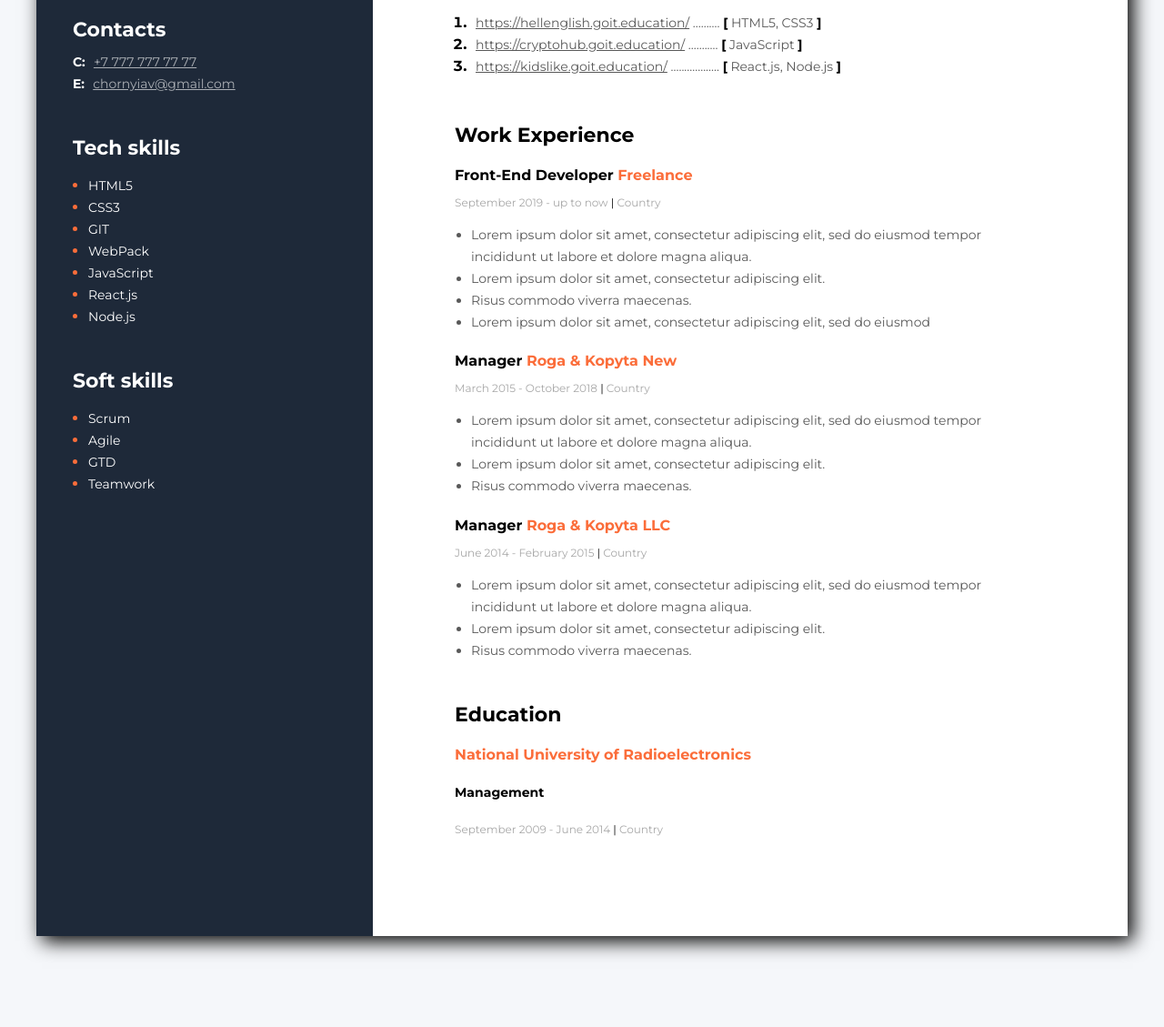
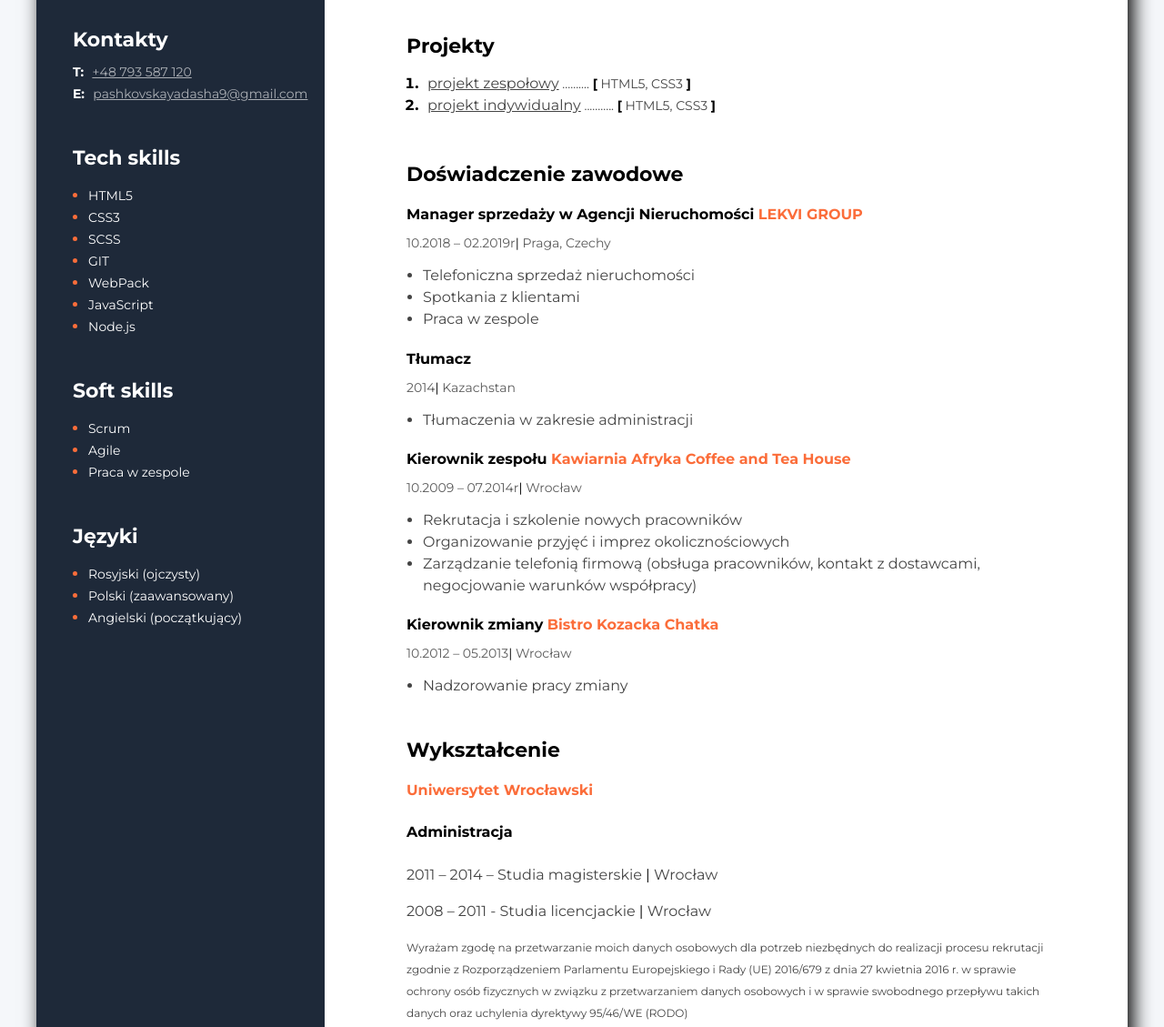
Before and after one commit to DashaPash/CV-Pashkovskaya, a plain HTML site: page index.html in a window 1280 px wide. Shown: the part 469-1598 px from the top of the page at 91% size. Before the commit the page ends 1538 px from the top, so only its background shows below. Drawn offline with Linux system fonts and the light colour scheme.

Commit message:
CV DARIA

```diff
--- a/css/style.css
+++ b/css/style.css
@@ -1,5 +1,16 @@
+:root {
+  --bckg-color: #f5f7fa;
+  --white-color: #ffff;
+  --black-color: #000000;
+  --main-text-color: #444444;
+  --secondary-text-color: #5b5b5b;
+  --accent-color: #fb6d3a;
+  --sidebar-color: #1e2939;
+  --contact-color: #abafb5;
+}
+
 body {
-  background-color: #f5f7fa;
+  background-color: var(--bckg-color);
   font-family: "Montserrat", sans-serif;
 }
 
@@ -7,7 +18,7 @@ body {
   display: flex;
   flex-direction: row-reverse;
   width: 1200px;
-  background-color: #ffff;
+  background-color: var(--white-color);
   margin: 40px auto;
   box-shadow: 6px 6px 20px;
 }
@@ -23,7 +34,7 @@ body {
   font-weight: bold;
   font-size: 22px;
   line-height: 27px;
-  color: #000000;
+  color: var(--black-color);
   margin-bottom: 10px;
 }
 
@@ -38,7 +49,7 @@ body {
   font-weight: bold;
   font-size: 14px;
   line-height: 17px;
-  color: #000;
+  color: var(--black-color);
   margin-bottom: 20px;
 }
 
@@ -47,16 +58,16 @@ body {
   font-weight: bold;
   font-size: 45px;
   line-height: 55px;
-  color: #000;
+  color: var(--black-color);
   margin-bottom: 25px;
 }
 
 .about-me-discription {
   font-style: normal;
   font-weight: normal;
-  font-size: 14px;
+  font-size: 16px;
   line-height: 24px;
-  color: #595959;
+  color: var(--main-text-color);
   width: 400px;
 }
 
@@ -71,23 +82,23 @@ body {
 }
 
 .my-projects-item {
-  color: #000;
+  color: var(--black-color);
   font-weight: bold;
 }
 
 .my-projects-link {
   font-style: normal;
   font-weight: normal;
-  font-size: 14px;
+  font-size: 16px;
   line-height: 24px;
-  color: #595959;
+  color: var(--main-text-color);
 }
 .my-projects-text {
   font-style: normal;
   font-weight: normal;
   font-size: 14px;
   line-height: 24px;
-  color: #595959;
+  color: var(--main-text-color);
   margin-left: 5px;
 }
 
@@ -96,13 +107,13 @@ body {
   font-weight: bold;
   font-size: 14px;
   line-height: 24px;
-  color: #000;
+  color: var(--black-color);
 }
 
 /* My work experience */
 
 .my-work-experience-company {
-  color: #fb6d3a;
+  color: var(--accent-color);
 }
 
 .my-work-experience-position {
@@ -110,21 +121,21 @@ body {
   font-weight: bold;
   font-size: 16px;
   line-height: 20px;
-  color: #000000;
+  color: var(--black-color);
   margin-bottom: 10px;
 }
 
 .my-work-experience-period {
   font-style: normal;
   font-weight: normal;
-  font-size: 12px;
+  font-size: 14px;
   line-height: 15px;
-  color: #a8a8a8;
+  color: var(--secondary-text-color);
   margin-bottom: 10px;
 }
 
 .my-work-experience-divider {
-  color: #000000;
+  color: var(--black-color);
 }
 
 .my-work-experience-duties {
@@ -134,9 +145,9 @@ body {
 .my-work-experience-duty {
   font-style: normal;
   font-weight: normal;
-  font-size: 14px;
+  font-size: 16px;
   line-height: 24px;
-  color: #595959;
+  color: var(--main-text-color);
 }
 
 .my-work {
@@ -153,15 +164,23 @@ body {
   font-weight: bold;
   font-size: 16px;
   line-height: 20px;
-  color: #fb6d3a;
+  color:var(--accent-color);
 }
 
 .my-faculty {
   font-style: normal;
   font-weight: bold;
-  font-size: 14px;
+  font-size: 16px;
   line-height: 17px;
-  color: #000000;
+  color: var(--black-color);
+}
+
+.agreement {
+  font-style: normal;
+  font-weight: normal;
+  font-size: 12px;
+  line-height: 24px;
+  color: var(--main-text-color);
 }
 
 /* sidebar section */
@@ -181,7 +200,7 @@ body {
   font-weight: bold;
   font-size: 22px;
   line-height: 27px;
-  color: white;
+  color: var(--white-color);
   margin-bottom: 10px;
 }
 
@@ -191,11 +210,11 @@ body {
   font-weight: bold;
   font-size: 14px;
   line-height: 24px;
-  color: white;
+  color: var(--white-color);
   margin-right: 5px;
 }
 .contacts-section-link {
-  color: #abafb5;
+  color: var(--contact-color);
   font-style: normal;
   font-weight: normal;
   font-size: 14px;
@@ -215,7 +234,7 @@ body {
 
 .tech-skills-item,
 .soft-skills-item {
-  color: #fb6d3a;
+  color: var(--accent-color);
 }
 
 .skills-item-text {
@@ -223,5 +242,5 @@ body {
   font-weight: normal;
   font-size: 14px;
   line-height: 24px;
-  color: white;
+  color: var(--white-color);
 }
--- a/index.html
+++ b/index.html
@@ -16,109 +16,109 @@
         <div class="main-content-section">
             <!--About me section-->
             <div class="about-me-section">
-
-            <h2 class="about-me-profession">Front-End Developer</h2>
             <h1 class="my-name">Darya Pashkovskaya</h1>
 
-            <p class="about-me-discription">Lorem ipsum dolor sit amet, consectetur adipiscing elit, sed do eiusmod tempor incididunt ut labore et dolore magna
-            aliqua. Quis ipsum suspendisse ultrices gravida. Risus commodo viverra maecenas accumsan lacus vel facilisis.</p>
+            <p class="about-me-discription">Jakiś czas temu postanowiłam zmienić zawód. Zainteresowała mnie branża IT.
+                Jestem teraz na etapie opanowania JavaScript. Znam już HTML i CSS, potrafię posługiwać się GITem.
+                Jestem osobą otwartą na wyzwania, dążącą do zdobycia pierwszego doświadczenia w nowej branży.
+                Potrafię pracowac pod presją czasu oraz nie boję się wyzwań. Szukam możliwości rozwoju jako specjalista Frontend Developer.
+            </p>
             </div>
-
             <!--My projects-->
             <div class="my-projects-section">
-                <h3 class="main-content-title">Projects</h3>
+                <h3 class="main-content-title">Projekty</h3>
                 <ol class="my-projects-list">
                     <li class="my-projects-item">
                         <span class="my-projects-text">
-                            <a href="https://hellenglish.goit.education/" class="my-projects-link">https://hellenglish.goit.education/</a>
+                            <a href="https://falconoff.github.io/hell-eng/" class="my-projects-link">projekt zespołowy</a>
                             ..........
                             <span class="my-projects-bracket">[</span> HTML5, CSS3 <span class="my-projects-bracket">]</span>
                         </span>
                     </li>
                     <li class="my-projects-item">
                     <span class="my-projects-text">
-                            <a href="https://cryptohub.goit.education/" class="my-projects-link">https://cryptohub.goit.education/</a>
+                            <a href="https://dashapash.github.io/goit-markup-hw-08/" class="my-projects-link">projekt indywidualny</a>
                             ...........
-                            <span class="my-projects-bracket">[</span> JavaScript <span class="my-projects-bracket">]</span>
+                            <span class="my-projects-bracket">[</span> HTML5, CSS3 <span class="my-projects-bracket">]</span>
                     </span>
                     </li>
-                    <li class="my-projects-item">
-                    <span class="my-projects-text">
-                            <a href="https://kidslike.goit.education/" class="my-projects-link">https://kidslike.goit.education/</a>
-                            ..................
-                            <span class="my-projects-bracket">[</span> React.js, Node.js <span class="my-projects-bracket">]</span>
-                        </li>
-                    </span>
                 </ol>
             </div>
             <!--My work experience-->
             <div class="my-work-experience">
-                <h3 class="main-content-title">Work Experience</h3>
+                <h3 class="main-content-title">Doświadczenie zawodowe</h3>
 
-                    <!--Comapny tree-->
-                    <div class="my-work">
-                        <h4 class="my-work-experience-position">Front-End Developer <span class="my-work-experience-company">Freelance</span></h4>
-                        <p class="my-work-experience-period">September 2019 - up to now <span class="my-work-experience-divider">|</span> Country</p>
-                        <ul class="my-work-experience-duties">
-                            <li class="my-work-experience-duty">Lorem ipsum dolor sit amet, consectetur adipiscing elit, sed do eiusmod tempor incididunt ut labore et
-                                dolore magna
-                                aliqua.</li>
-                            <li class="my-work-experience-duty">Lorem ipsum dolor sit amet, consectetur adipiscing elit.</li>
-                            <li class="my-work-experience-duty">Risus commodo viverra maecenas.</li>
-                            <li class="my-work-experience-duty">Lorem ipsum dolor sit amet, consectetur adipiscing elit, sed do eiusmod</li>
-                        </ul>
-                    </div>
+                    <!--Comapny for-->
+                <div class="my-work">
+                    <h4 class="my-work-experience-position">Manager sprzedaży w Agencji Nieruchomości <span class="my-work-experience-company">LEKVI GROUP</span></h4>
+                    <p class="my-work-experience-period">10.2018 – 02.2019r<span class="my-work-experience-divider">|</span> Praga, Czechy</p>
+                    <ul class="my-work-experience-duties">
+                        <li class="my-work-experience-duty">Telefoniczna sprzedaż nieruchomości</li>
+                        <li class="my-work-experience-duty">Spotkania z klientami</li>
+                        <li class="my-work-experience-duty">Praca w zespole</li>
+                    </ul>
+                </div>
+
+                <!--Comapny tree-->
+                <div>
+                    <h4 class="my-work-experience-position">Tłumacz <span class="my-work-experience-company"></span> </h4>
+                    <p class="my-work-experience-period">2014<span class="my-work-experience-divider">|</span> Kazachstan</p>
+                    <ul class="my-work-experience-duties">
+                        <li class="my-work-experience-duty">Tłumaczenia w zakresie administracji</li>
+                    </ul>
+                </div>
 
                 <!--Comapny twoo-->
                 <div>
-                    <h4 class="my-work-experience-position">Manager <span class="my-work-experience-company">Roga & Kopyta New</span> </h4>
-                    <p class="my-work-experience-period">March 2015 - October 2018 <span class="my-work-experience-divider">|</span> Country</p>
+                    <h4 class="my-work-experience-position">Kierownik zespołu <span class="my-work-experience-company">Kawiarnia Afryka Coffee and Tea House</span> </h4>
+                    <p class="my-work-experience-period">10.2009 – 07.2014r<span class="my-work-experience-divider">|</span> Wrocław</p>
                     <ul class="my-work-experience-duties">
-                        <li class="my-work-experience-duty">Lorem ipsum dolor sit amet, consectetur adipiscing elit, sed do eiusmod tempor incididunt ut labore et
-                            dolore magna
-                            aliqua.</li>
-                        <li class="my-work-experience-duty">Lorem ipsum dolor sit amet, consectetur adipiscing elit.</li>
-                        <li class="my-work-experience-duty">Risus commodo viverra maecenas.</li>
+                        <li class="my-work-experience-duty">Rekrutacja i szkolenie nowych pracowników</li>
+                        <li class="my-work-experience-duty">Organizowanie przyjęć i imprez okolicznościowych</li>
+                        <li class="my-work-experience-duty">Zarządzanie telefonią firmową
+                            (obsługa pracowników, kontakt z dostawcami, negocjowanie warunków współpracy)</li>
                     </ul>
                 </div>
 
                 <!--Comapny one-->
                 <div>
-                    <h4 class="my-work-experience-position">Manager <span class="my-work-experience-company">Roga & Kopyta LLC</span> </h4>
-                    <p class="my-work-experience-period">June 2014 - February 2015 <span class="my-work-experience-divider">|</span> Country</p>
+                    <h4 class="my-work-experience-position">Kierownik zmiany <span class="my-work-experience-company">Bistro Kozacka Chatka</span> </h4>
+                    <p class="my-work-experience-period">10.2012 – 05.2013<span class="my-work-experience-divider">|</span> Wrocław</p>
                     <ul class="my-work-experience-duties">
-                        <li class="my-work-experience-duty">Lorem ipsum dolor sit amet, consectetur adipiscing elit, sed do eiusmod tempor incididunt ut labore et
-                            dolore magna
-                            aliqua.</li>
-                        <li class="my-work-experience-duty">Lorem ipsum dolor sit amet, consectetur adipiscing elit.</li>
-                        <li class="my-work-experience-duty">Risus commodo viverra maecenas.</li>
+                        <li class="my-work-experience-duty">Nadzorowanie pracy zmiany</li>
                     </ul>
                 </div>
             </div>
 
             <div class="my-education">
-                <h3 class="main-content-title">Education</h3>
-                <h4 class="my-education-place">National University of Radioelectronics</h4>
-                <h5 class="my-faculty">Management</h5>
-                <p class="my-work-experience-period">September 2009 - June 2014 <span class="my-work-experience-divider">|</span> Country</p>
+                <h3 class="main-content-title">Wykształcenie</h3>
+                <h4 class="my-education-place">Uniwersytet Wrocławski</h4>
+                <h5 class="my-faculty">Administracja</h5>
+                <p class="my-work-experience-duty">2011 – 2014 – Studia magisterskie <span class="my-work-experience-divider">|</span> Wrocław</p>
+                <p class="my-work-experience-duty">2008 – 2011 - Studia licencjackie <span class="my-work-experience-divider">|</span> Wrocław</p>
             </div>
+
+            <p class="agreement">Wyrażam zgodę na przetwarzanie moich danych osobowych dla potrzeb niezbędnych do realizacji
+                 procesu rekrutacji zgodnie z Rozporządzeniem Parlamentu Europejskiego i Rady (UE) 2016/679 z dnia 27 kwietnia 2016 r.
+                 w sprawie ochrony osób fizycznych w związku z przetwarzaniem danych osobowych i w sprawie swobodnego przepływu takich danych
+                oraz uchylenia dyrektywy 95/46/WE (RODO)</p>
         </div>
 
         <!--Sidebar section-->
         <aside class="sidebar-section">
-            <img src="img/photo.jpg" alt="my photo">
+            <img src="img/dasha.jpg" alt="my photo">
 
         <!--Contacts section-->
         <div class="contacts-section">
-            <h3 class="sidebar-title">Contacts</h3>
+            <h3 class="sidebar-title">Kontakty</h3>
             <div>
-               <span class="contacts-section-type">C:</span>
-               <a class="contacts-section-link" href="tel:+77777777777">+7 777 777 77 77</a>
+               <span class="contacts-section-type">T:</span>
+               <a class="contacts-section-link" href="tel:+48793587120">+48 793 587 120</a>
             </div>
 
             <div>
                <span class="contacts-section-type">E:</span>
-               <a class="contacts-section-link" href="mailto:chornyiav@gmail.com">chornyiav@gmail.com</a>
+               <a class="contacts-section-link" href="mailto:pashkovskayadasha9@gmail.com">pashkovskayadasha9@gmail.com</a>
             </div>
 
             <!--Tech skills section-->
@@ -127,10 +127,10 @@
                     <ul class="tech-skills-list">
                         <li class="tech-skills-item"> <span class="skills-item-text">HTML5</span> </li>
                         <li class="tech-skills-item"> <span class="skills-item-text">CSS3</span> </li>
+                        <li class="tech-skills-item"> <span class="skills-item-text">SCSS</span> </li>
                         <li class="tech-skills-item"> <span class="skills-item-text">GIT</span> </li>
                         <li class="tech-skills-item"> <span class="skills-item-text">WebPack</span> </li>
                         <li class="tech-skills-item"> <span class="skills-item-text">JavaScript</span> </li>
-                        <li class="tech-skills-item"> <span class="skills-item-text">React.js</span> </li>
                         <li class="tech-skills-item"> <span class="skills-item-text">Node.js</span> </li>
                     </ul>
             </div>
@@ -140,12 +140,19 @@
                 <ul class="soft-skills-list">
                     <li class="soft-skills-item"> <span class="skills-item-text">Scrum</span> </li>
                     <li class="soft-skills-item"> <span class="skills-item-text">Agile</span> </li>
-                    <li class="soft-skills-item"> <span class="skills-item-text">GTD</span> </li>
-                    <li class="soft-skills-item"> <span class="skills-item-text">Teamwork</span> </li>
+                    <li class="soft-skills-item"> <span class="skills-item-text">Praca w zespole</span> </li>
+                </ul>
+            </div>
+
+            <div class="soft-section">
+                <h3 class="sidebar-title">Języki</h3>
+                <ul class="soft-skills-list">
+                    <li class="soft-skills-item"> <span class="skills-item-text">Rosyjski (ojczysty)</span> </li>
+                    <li class="soft-skills-item"> <span class="skills-item-text">Polski (zaawansowany)</span> </li>
+                    <li class="soft-skills-item"> <span class="skills-item-text">Angielski (początkujący)</span> </li>
                 </ul>
             </div>
         </div>
-
         </aside>
 </div>
 </body>
```
Also changed, not shown: img/dasha.jpg (added), img/photo.jpg (deleted).
